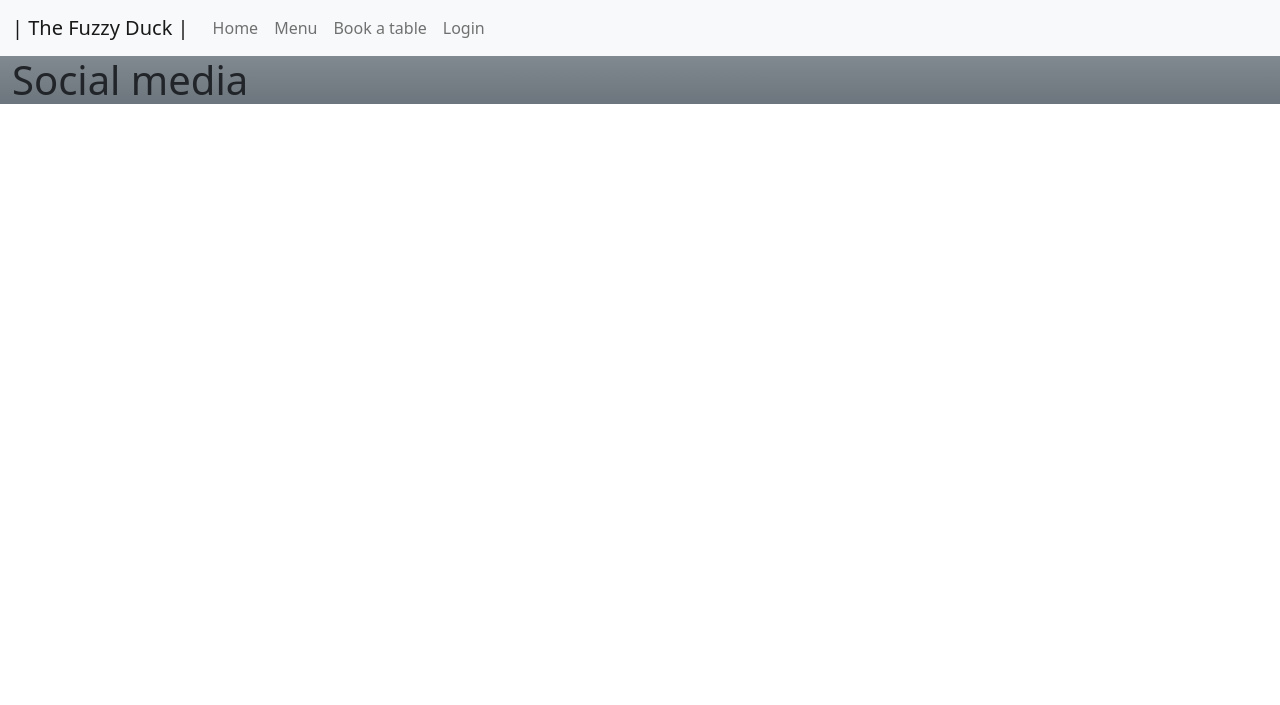
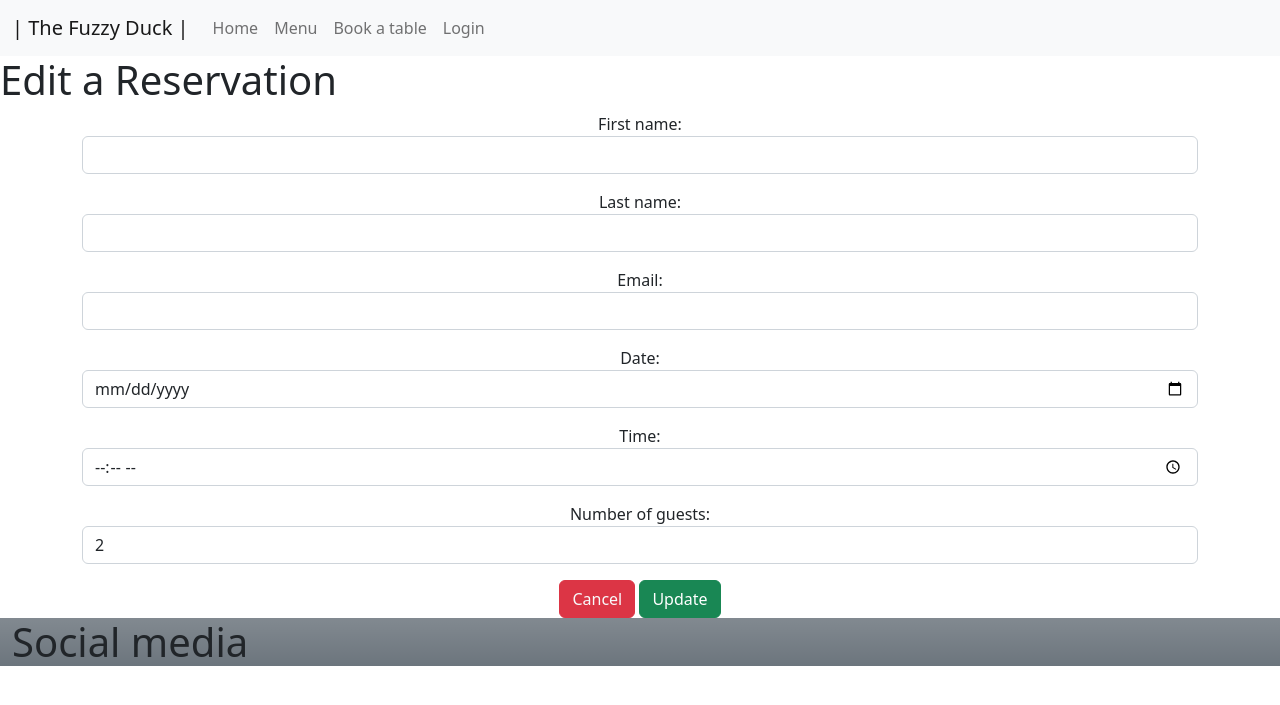
Before and after one commit to MTSSamsioe/book_a_table, a Django app: template bookings/templates/bookings/edit.html in a window 1280 px wide. Shown: the top 705 px of the page. Run offline with Django 3.2, Linux system fonts and the light colour scheme; the template is opened without the code that fills it: values that come from a table or form of the project are taken from there, others are empty.

Commit message:
Add func for updating reservations

```diff
--- a/bookings/forms.py
+++ b/bookings/forms.py
@@ -3,19 +3,23 @@ from .models import Reservation
 
 
 
-class DateTimeInput(forms.DateInput):
-    input_type = 'datetime-local'
+class DateInput(forms.DateInput):
+    input_type = 'date'
+
+class TimeInput(forms.DateInput):
+    input_type = 'time'
 
 class ReservationForm(forms.ModelForm):
 
     class Meta:
         model = Reservation
-        fields = ['first_name', 'last_name', 'email', 'date', 'number_of_guests']
+        fields = ['first_name', 'last_name', 'email', 'date', 'time', 'number_of_guests']
 
         widgets = {
             'first_name': forms.TextInput(attrs= {'class': 'form-control'}),
             'last_name': forms.TextInput(attrs= {'class': 'form-control'}),
             'email': forms.EmailInput(attrs= {'class': 'form-control'}),
-            'date': DateTimeInput(attrs= {'class': 'form-control'}),
+            'date': DateInput(attrs= {'class': 'form-control'}),
+            'time': TimeInput(format='%H:%M', attrs={'class': 'form-control'}),
             'number_of_guests': forms.NumberInput(attrs= {'class': 'form-control'})
         }
--- a/bookings/models.py
+++ b/bookings/models.py
@@ -14,12 +14,12 @@ class Reservation(models.Model):
     first_name = models.CharField(max_length=80)
     last_name = models.CharField(max_length=80)
     email = models.EmailField()
-    date = models.DateTimeField()
-    #start_time = models.TimeField(auto_now= True)
-    number_of_guests = models.IntegerField(default = 0, validators=[MaxValueValidator(12),
+    date = models.DateField()
+    time = models.TimeField()
+    number_of_guests = models.IntegerField(default = 2, validators=[MaxValueValidator(12),
             MinValueValidator(1)])
     #featured_image = CloudinaryField('image', default = 'placeholder')
-    status = models.IntegerField(choices = STATUS, default = 0)
+    status = models.IntegerField(choices = STATUS, default = 1)
 
     class Meta:
         ordering = ['-date']
--- a/bookings/templates/bookings/edit.html
+++ b/bookings/templates/bookings/edit.html
@@ -1,5 +1,24 @@
 {% extends 'bookings/base.html' %}
 
 {% block content%}
+<h1 class="h1">Edit a Reservation</h1>
+<div class="container text-center">
+    <div class="row">
+      <div class="col">
 
+
+        <form method="POST" action="">
+        <div class="form-group col-sm"></div>
+        {% csrf_token %}
+        {{ form.as_p }}
+        <button type="submit" class="btn btn-danger"><a class="link-light" href="/my_bookings/">Cancel</a></button>
+        <button type="submit" class="btn btn-success">Update</button>
+        </div>
+        </form>
+
+
+
+      </div>
+    </div>
+  </div>
 {% endblock %}
--- a/bookings/templates/bookings/my_bookings.html
+++ b/bookings/templates/bookings/my_bookings.html
@@ -50,7 +50,7 @@
               </ul>
               <div class="card-body text-center">
                   <button class="btn btn-danger mb-1 " ><a href="#" class=" link-light">Delete Reservation</a></button>
-                  <button class="btn btn-success mb-1 "><a href="#" class=" link-light">Edit Reservation</a></button>
+                  <button class="btn btn-success mb-1 "><a href="/edit/{{ reservation.id}}" class=" link-light">Edit Reservation</a></button>
 
               </div>
           </div>
--- a/django_bookings/urls.py
+++ b/django_bookings/urls.py
@@ -25,5 +25,6 @@ urlpatterns = [
     path('menu/', menu, name = 'menu'),
     path('log/', log, name = 'log'),
     path('my_bookings/add', add_reservation, name = 'add'),
+    path('edit/<reservation_id>', edit_reservation, name = 'edit'),
 
 ]
```
Also changed, not shown: bookings/views.py (+22 -15 lines), bookings/migrations/0004_auto_20221021_1905.py (added), bookings/migrations/0005_auto_20221021_1913.py (added).
